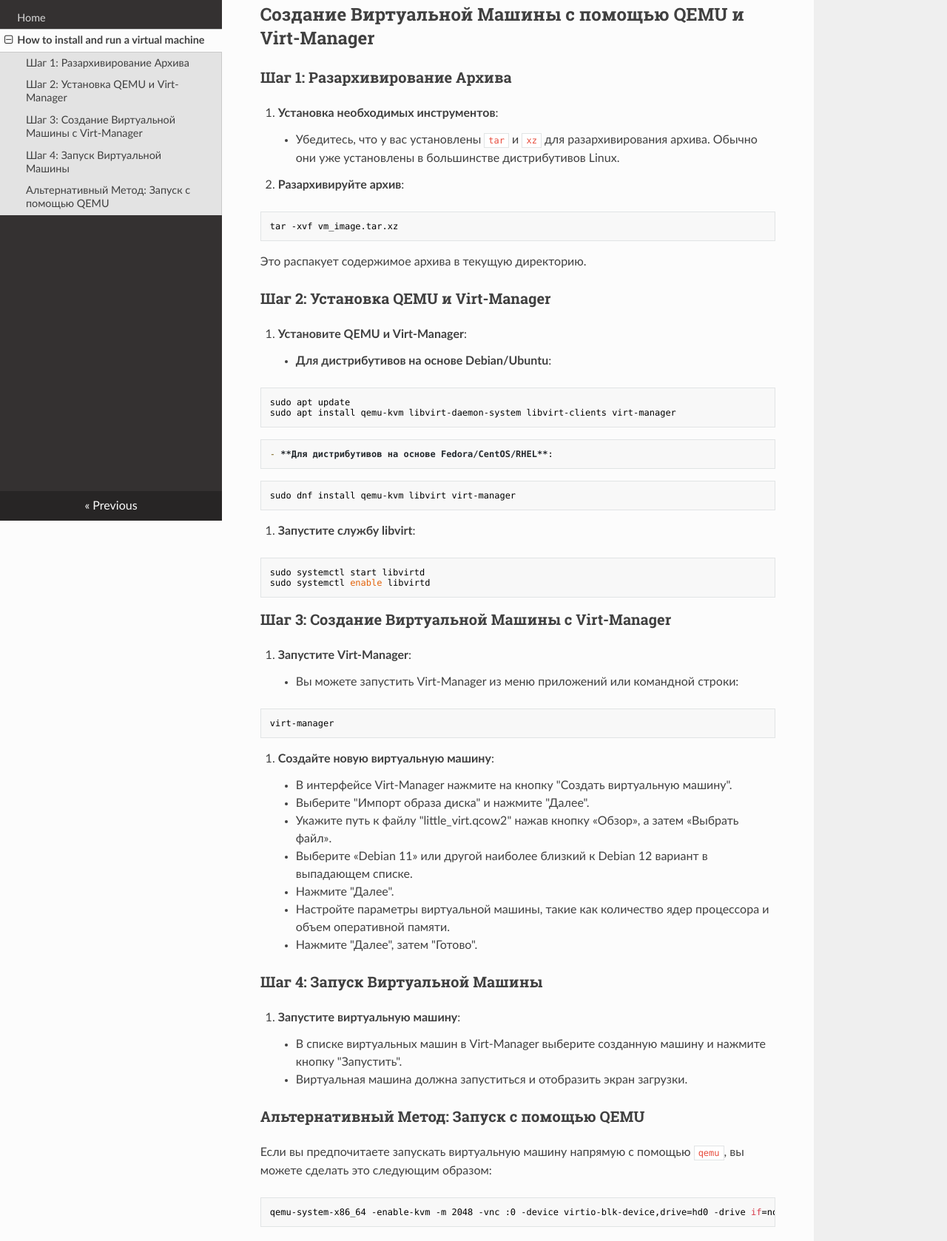
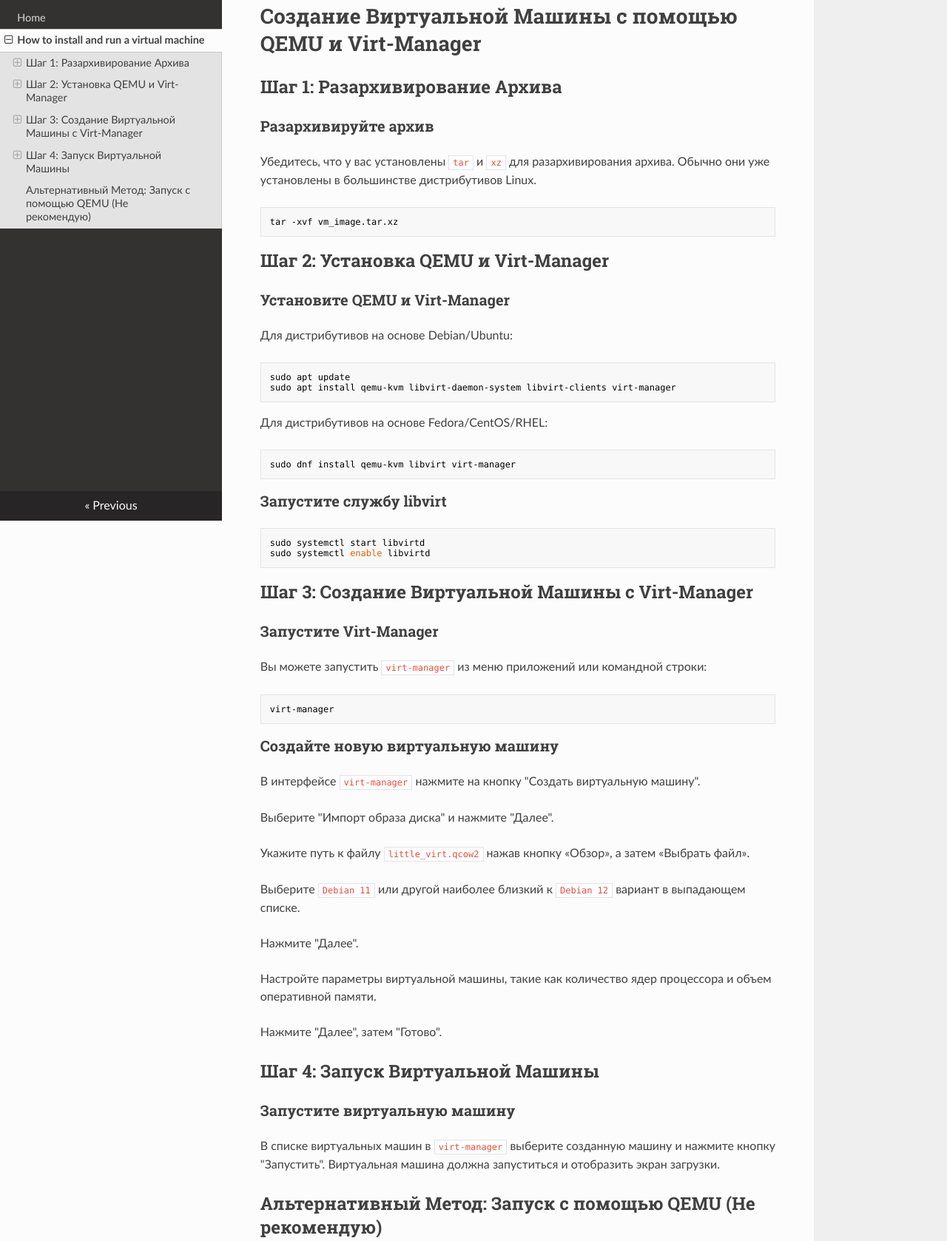
Before and after one commit to OTUS-Linux-kernel-dev/OTUS-Linux-kernel-dev.github.io, a plain HTML site: page install_vm/index.html in a window 1280 px wide. Shown: the part 96-1774 px from the top of the page at 74% size. Drawn offline with nearby package versions, Linux system fonts and the light colour scheme.

Commit message:
install_vm/index.html: updated markup

```diff
--- a/install_vm/index.html
+++ b/install_vm/index.html
@@ -47,14 +47,34 @@
                 <li class="toctree-l1 current"><a class="reference internal current" href="#">How to install and run a virtual machine</a>
     <ul class="current">
     <li class="toctree-l2"><a class="reference internal" href="#1">Шаг 1: Разархивирование Архива</a>
+        <ul>
+    <li class="toctree-l3"><a class="reference internal" href="#_1">Разархивируйте архив</a>
+    </li>
+        </ul>
     </li>
     <li class="toctree-l2"><a class="reference internal" href="#2-qemu-virt-manager">Шаг 2: Установка QEMU и Virt-Manager</a>
+        <ul>
+    <li class="toctree-l3"><a class="reference internal" href="#qemu-virt-manager_1">Установите QEMU и Virt-Manager</a>
+    </li>
+    <li class="toctree-l3"><a class="reference internal" href="#libvirt">Запустите службу libvirt</a>
+    </li>
+        </ul>
     </li>
     <li class="toctree-l2"><a class="reference internal" href="#3-virt-manager">Шаг 3: Создание Виртуальной Машины с Virt-Manager</a>
+        <ul>
+    <li class="toctree-l3"><a class="reference internal" href="#virt-manager">Запустите Virt-Manager</a>
+    </li>
+    <li class="toctree-l3"><a class="reference internal" href="#_2">Создайте новую виртуальную машину</a>
+    </li>
+        </ul>
     </li>
     <li class="toctree-l2"><a class="reference internal" href="#4">Шаг 4: Запуск Виртуальной Машины</a>
+        <ul>
+    <li class="toctree-l3"><a class="reference internal" href="#_3">Запустите виртуальную машину</a>
     </li>
-    <li class="toctree-l2"><a class="reference internal" href="#qemu">Альтернативный Метод: Запуск с помощью QEMU</a>
+        </ul>
+    </li>
+    <li class="toctree-l2"><a class="reference internal" href="#qemu">Альтернативный Метод: Запуск с помощью QEMU (Не рекомендую)</a>
     </li>
     </ul>
                 </li>
@@ -82,73 +102,46 @@
           <div role="main" class="document" itemscope="itemscope" itemtype="http://schema.org/Article">
             <div class="section" itemprop="articleBody">
 
-                <h2 id="qemu-virt-manager">Создание Виртуальной Машины с помощью QEMU и Virt-Manager</h2>
-<h3 id="1">Шаг 1: Разархивирование Архива</h3>
-<ol>
-<li><strong>Установка необходимых инструментов</strong>:<ul>
-<li>Убедитесь, что у вас установлены <code>tar</code> и <code>xz</code> для разархивирования архива. Обычно они уже установлены в большинстве дистрибутивов Linux.</li>
-</ul>
-</li>
-<li><strong>Разархивируйте архив</strong>:</li>
-</ol>
-<pre><code class="language-bash">tar -xvf vm_image.tar.xz
+                <h1 id="qemu-virt-manager">Создание Виртуальной Машины с помощью QEMU и Virt-Manager</h1>
+<h2 id="1">Шаг 1: Разархивирование Архива</h2>
+<h3 id="_1">Разархивируйте архив</h3>
+<p>Убедитесь, что у вас установлены <code>tar</code> и <code>xz</code> для разархивирования архива. Обычно они уже установлены в большинстве дистрибутивов Linux.</p>
+<pre><code class="language-sh">tar -xvf vm_image.tar.xz
 </code></pre>
-<p>Это распакует содержимое архива в текущую директорию.</p>
-<h3 id="2-qemu-virt-manager">Шаг 2: Установка QEMU и Virt-Manager</h3>
-<ol>
-<li><strong>Установите QEMU и Virt-Manager</strong>:<ul>
-<li><strong>Для дистрибутивов на основе Debian/Ubuntu</strong>:</li>
-</ul>
-</li>
-</ol>
-<pre><code class="language-bash">sudo apt update
+<h2 id="2-qemu-virt-manager">Шаг 2: Установка QEMU и Virt-Manager</h2>
+<h3 id="qemu-virt-manager_1">Установите QEMU и Virt-Manager</h3>
+<p>Для дистрибутивов на основе Debian/Ubuntu:</p>
+<pre><code class="language-sh">sudo apt update
 sudo apt install qemu-kvm libvirt-daemon-system libvirt-clients virt-manager
 </code></pre>
-<pre><code>- **Для дистрибутивов на основе Fedora/CentOS/RHEL**:
+<p>Для дистрибутивов на основе Fedora/CentOS/RHEL:</p>
+<pre><code class="language-sh">sudo dnf install qemu-kvm libvirt virt-manager
 </code></pre>
-<pre><code class="language-bash">sudo dnf install qemu-kvm libvirt virt-manager
-</code></pre>
-<ol>
-<li><strong>Запустите службу libvirt</strong>:</li>
-</ol>
-<pre><code class="language-bash">sudo systemctl start libvirtd
+<h3 id="libvirt">Запустите службу libvirt</h3>
+<pre><code class="language-sh">sudo systemctl start libvirtd
 sudo systemctl enable libvirtd
 </code></pre>
-<h3 id="3-virt-manager">Шаг 3: Создание Виртуальной Машины с Virt-Manager</h3>
-<ol>
-<li><strong>Запустите Virt-Manager</strong>:<ul>
-<li>Вы можете запустить Virt-Manager из меню приложений или командной строки:</li>
-</ul>
-</li>
-</ol>
-<pre><code class="language-bash">virt-manager
+<h2 id="3-virt-manager">Шаг 3: Создание Виртуальной Машины с Virt-Manager</h2>
+<h3 id="virt-manager">Запустите Virt-Manager</h3>
+<p>Вы можете запустить <code>virt-manager</code> из меню приложений или командной строки:</p>
+<pre><code class="language-sh">virt-manager
 </code></pre>
-<ol>
-<li><strong>Создайте новую виртуальную машину</strong>:<ul>
-<li>В интерфейсе Virt-Manager нажмите на кнопку "Создать виртуальную машину".</li>
-<li>Выберите "Импорт образа диска" и нажмите "Далее".</li>
-<li>Укажите путь к файлу "little_virt.qcow2" нажав кнопку «Обзор», а затем «Выбрать файл».</li>
-<li>Выберите «Debian 11» или другой наиболее близкий к Debian 12 вариант в выпадающем списке.</li>
-<li>Нажмите "Далее".</li>
-<li>Настройте параметры виртуальной машины, такие как количество ядер процессора и объем оперативной памяти.</li>
-<li>Нажмите "Далее", затем "Готово".</li>
-</ul>
-</li>
-</ol>
-<h3 id="4">Шаг 4: Запуск Виртуальной Машины</h3>
-<ol>
-<li><strong>Запустите виртуальную машину</strong>:<ul>
-<li>В списке виртуальных машин в Virt-Manager выберите созданную машину и нажмите кнопку "Запустить".</li>
-<li>Виртуальная машина должна запуститься и отобразить экран загрузки.</li>
-</ul>
-</li>
-</ol>
-<h3 id="qemu">Альтернативный Метод: Запуск с помощью QEMU</h3>
+<h3 id="_2">Создайте новую виртуальную машину</h3>
+<p>В интерфейсе <code>virt-manager</code> нажмите на кнопку "Создать виртуальную машину".</p>
+<p>Выберите "Импорт образа диска" и нажмите "Далее".</p>
+<p>Укажите путь к файлу <code>little_virt.qcow2</code> нажав кнопку «Обзор», а затем «Выбрать файл».</p>
+<p>Выберите <code>Debian 11</code> или другой наиболее близкий к <code>Debian 12</code> вариант в выпадающем списке.</p>
+<p>Нажмите "Далее".</p>
+<p>Настройте параметры виртуальной машины, такие как количество ядер процессора и объем оперативной памяти.</p>
+<p>Нажмите "Далее", затем "Готово".</p>
+<h2 id="4">Шаг 4: Запуск Виртуальной Машины</h2>
+<h3 id="_3">Запустите виртуальную машину</h3>
+<p>В списке виртуальных машин в <code>virt-manager</code> выберите созданную машину и нажмите кнопку "Запустить". Виртуальная машина должна запуститься и отобразить экран загрузки.</p>
+<h2 id="qemu">Альтернативный Метод: Запуск с помощью QEMU (Не рекомендую)</h2>
 <p>Если вы предпочитаете запускать виртуальную машину напрямую с помощью <code>qemu</code>, вы можете сделать это следующим образом:</p>
-<pre><code class="language-bash">qemu-system-x86_64 -enable-kvm -m 2048 -vnc :0 -device virtio-blk-device,drive=hd0 -drive if=none,id=hd0,file=little_virt.qcow2,format=qcow2
+<pre><code class="language-sh">qemu-system-x86_64 -enable-kvm -m 2048 -vnc :0 -device virtio-blk-device,drive=hd0 -drive if=none,id=hd0,file=little_virt.qcow2,format=qcow2
 </code></pre>
 <p>Эта команда запускает виртуальную машину с поддержкой KVM, 2048 МБ оперативной памяти и подключением к диску через VNC.</p>
-<div style="text-align: center">⁂</div>
 
             </div>
           </div><footer>
```
Also changed, not shown: index.html (+1 -1 lines), search/search_index.json (+1 -1 lines).
